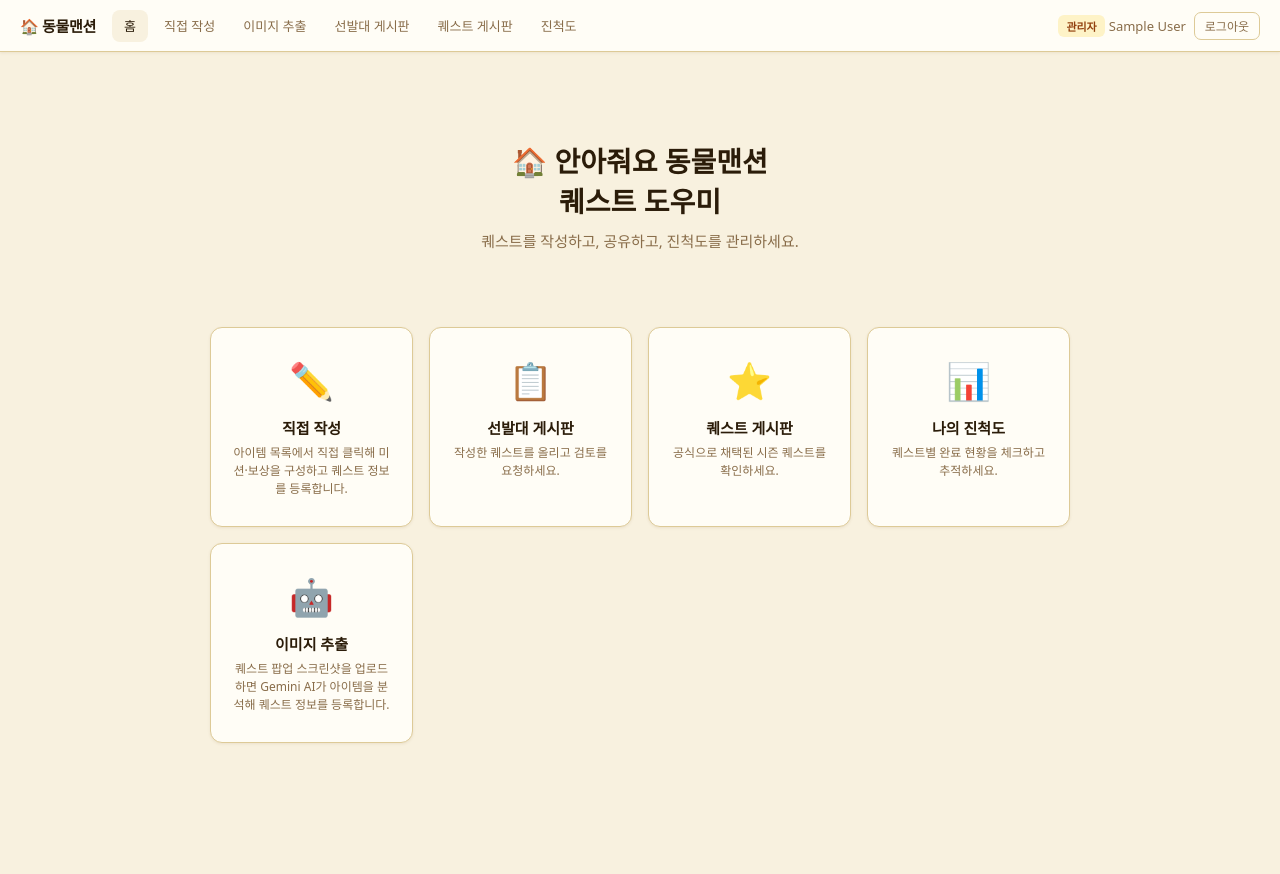
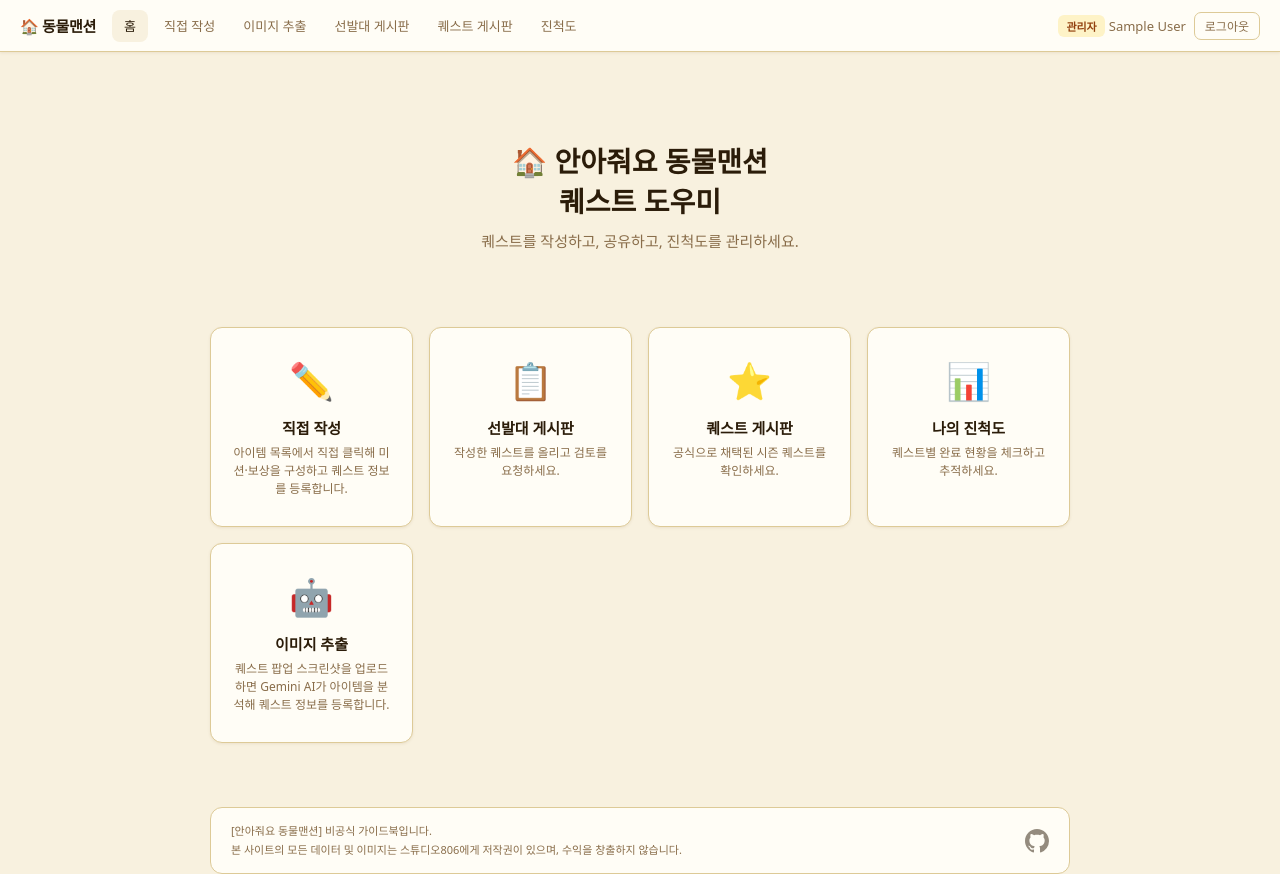
Before and after one commit to sjieys/hugme_mansion_quest_write_helper, a website: page public/pages/main.html in a window 1280 px wide. Before the commit the page ends 800 px from the top, so only its background shows below. Drawn offline with Linux system fonts and the light colour scheme; sample sign-in values are in the browser's storage.

Commit message:
Add disclaimer and GitHub link to home

```diff
--- a/public/pages/main.html
+++ b/public/pages/main.html
@@ -29,6 +29,22 @@
     .menu-card .icon { font-size: 36px; margin-bottom: 12px; }
     .menu-card h2 { margin: 0 0 6px; font-size: 15px; font-weight: 700; }
     .menu-card p  { margin: 0; font-size: 12px; color: var(--text-muted); line-height: 1.5; }
+
+    .disclaimer {
+      margin: 36px auto 0; max-width: 860px;
+      display: flex; align-items: center; justify-content: space-between; gap: 16px;
+      padding: 14px 20px; border-radius: var(--radius);
+      background: var(--card-bg); border: 1px solid var(--border);
+    }
+    .disclaimer p {
+      margin: 0; font-size: 11px; color: var(--text-muted); line-height: 1.7;
+    }
+    .disclaimer a {
+      color: var(--text); flex-shrink: 0; opacity: 0.5;
+      transition: opacity 0.15s;
+    }
+    .disclaimer a:hover { opacity: 1; }
+    .disclaimer svg { display: block; width: 24px; height: 24px; }
   </style>
 </head>
 <body>
@@ -83,6 +99,26 @@
     </div>
   </div>
 
+    <div class="disclaimer">
+      <p>
+        [안아줘요 동물맨션] 비공식 가이드북입니다.<br>
+        본 사이트의 모든 데이터 및 이미지는 스튜디오806에게 저작권이 있으며, 수익을 창출하지 않습니다.
+      </p>
+      <a href="https://github.com/sjieys/hugme_mansion_quest_write_helper" target="_blank" title="GitHub">
+        <svg viewBox="0 0 16 16" fill="currentColor" xmlns="http://www.w3.org/2000/svg">
+          <path d="M8 0C3.58 0 0 3.58 0 8c0 3.54 2.29 6.53 5.47 7.59.4.07.55-.17.55-.38
+            0-.19-.01-.82-.01-1.49-2.01.37-2.53-.49-2.69-.94-.09-.23-.48-.94-.82-1.13
+            -.28-.15-.68-.52-.01-.53.63-.01 1.08.58 1.23.82.72 1.21 1.87.87 2.33.66
+            .07-.52.28-.87.51-1.07-1.78-.2-3.64-.89-3.64-3.95 0-.87.31-1.59.82-2.15
+            -.08-.2-.36-1.02.08-2.12 0 0 .67-.21 2.2.82.64-.18 1.32-.27 2-.27
+            .68 0 1.36.09 2 .27 1.53-1.04 2.2-.82 2.2-.82.44 1.1.16 1.92.08 2.12
+            .51.56.82 1.27.82 2.15 0 3.07-1.87 3.75-3.65 3.95.29.25.54.73.54 1.48
+            0 1.07-.01 1.93-.01 2.2 0 .21.15.46.55.38A8.013 8.013 0 0016 8c0-4.42-3.58-8-8-8z"/>
+        </svg>
+      </a>
+    </div>
+  </div>
+
   <script type="module">
     import { initNav, requireAuth } from '../hooks/nav.js';
     if (!requireAuth()) throw new Error();
```
